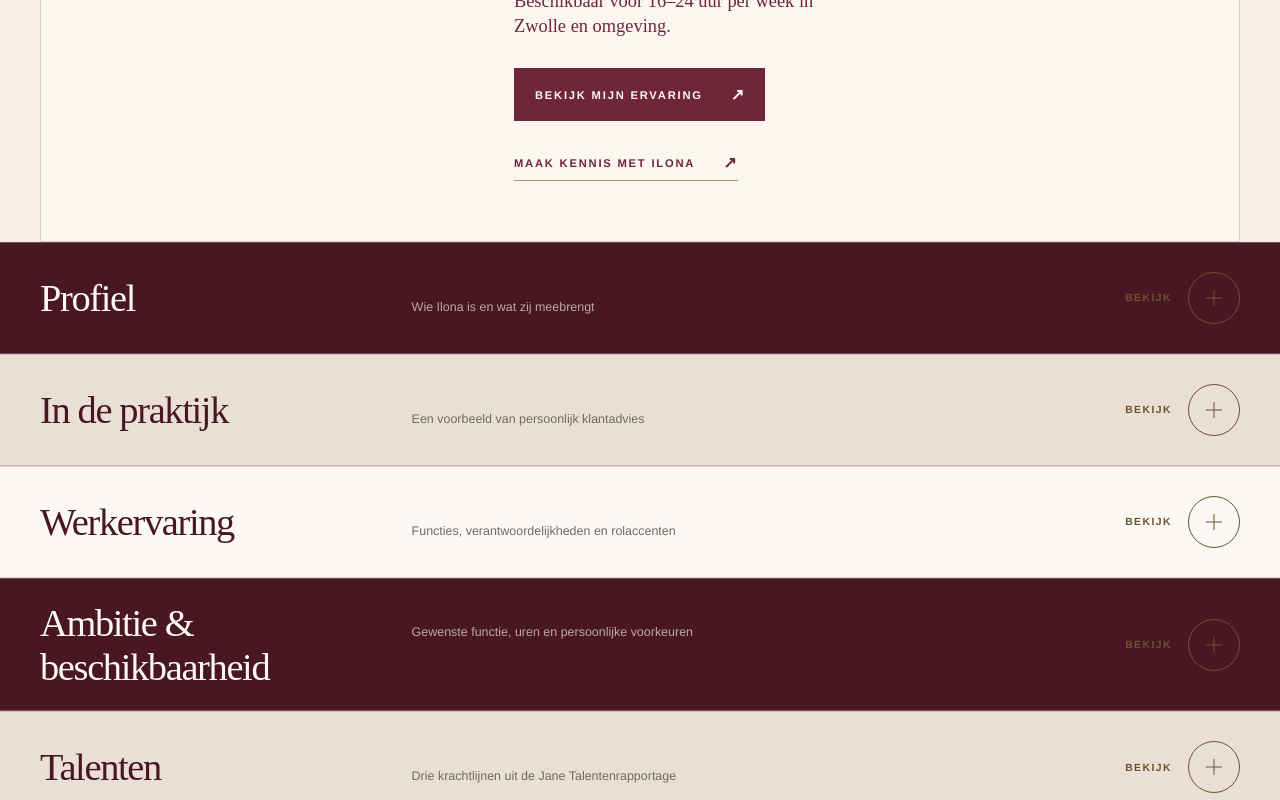
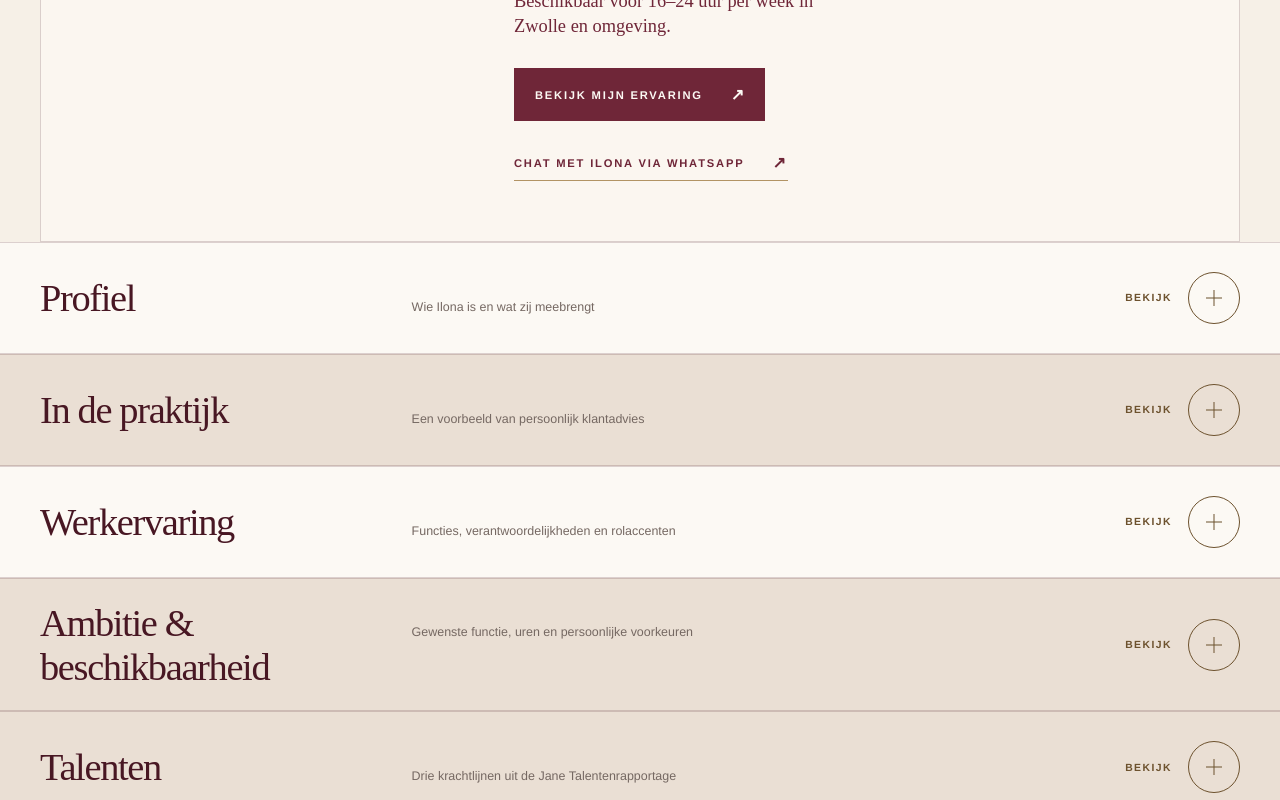
Before and after one commit to AFrederiks2025/ilonafrederiks, a Next.js app: page / in a window 1280 px wide. Shown: the part 1200-2000 px from the top of the page. Built offline with nearby package versions, Linux system fonts and the light colour scheme.

Commit message:
Use light section palette and WhatsApp CTA

```diff
--- a/app/globals.css
+++ b/app/globals.css
@@ -999,8 +999,8 @@ footer {
   gap: clamp(4rem, 9vw, 10rem);
   align-items: start;
   padding: clamp(7rem, 10vw, 11rem) max(2.5rem, calc((100% - 1440px) / 2));
-  background: var(--wine-dark);
-  color: var(--paper);
+  background: var(--paper);
+  color: var(--ink);
 }
 
 .profileStatement {
@@ -1023,7 +1023,7 @@ footer {
 .profileCopy > p:not(.profileLead):not(.profilePillarsLabel) {
   max-width: 40rem;
   margin: 0 0 1rem;
-  color: rgba(252, 249, 244, 0.7);
+  color: var(--muted);
   line-height: 1.8;
 }
 
@@ -1039,7 +1039,7 @@ footer {
 .profilePillars {
   margin: 1rem 0 0;
   padding: 0;
-  border-top: 1px solid var(--line-light);
+  border-top: 1px solid var(--line);
   list-style: none;
 }
 
@@ -1049,7 +1049,7 @@ footer {
   gap: 1.25rem;
   align-items: baseline;
   padding: 1.6rem 0;
-  border-bottom: 1px solid var(--line-light);
+  border-bottom: 1px solid var(--line);
 }
 
 .profilePillars span {
@@ -1066,7 +1066,7 @@ footer {
 
 .profilePillars p {
   margin: 0;
-  color: rgba(252, 249, 244, 0.62);
+  color: var(--muted);
   font-size: 0.88rem;
   line-height: 1.6;
 }
@@ -1124,13 +1124,13 @@ footer {
   gap: clamp(4rem, 9vw, 10rem);
   align-items: start;
   padding: clamp(7rem, 10vw, 11rem) max(2.5rem, calc((100% - 1440px) / 2));
-  background: var(--wine-dark);
-  color: var(--paper);
+  background: #eadfd4;
+  color: var(--ink);
 }
 
 .ambitionStory h2 {
   max-width: 9ch;
-  color: var(--paper);
+  color: var(--wine-dark);
 }
 
 .ambitionLead {
@@ -1145,7 +1145,7 @@ footer {
 .ambitionStory > p:not(.eyebrow):not(.ambitionLead) {
   max-width: 38rem;
   margin: 0;
-  color: rgba(252, 249, 244, 0.7);
+  color: #5d504a;
   line-height: 1.8;
 }
 
@@ -1153,7 +1153,7 @@ footer {
   max-width: 38rem;
   margin-top: 4rem;
   padding-top: 2rem;
-  border-top: 1px solid var(--line-light);
+  border-top: 1px solid var(--line);
 }
 
 .personalNote h3 {
@@ -1166,7 +1166,7 @@ footer {
 }
 
 .personalNote > p:last-child {
-  color: rgba(252, 249, 244, 0.66);
+  color: #5d504a;
 }
 
 .availabilityPanel {
--- a/app/page.tsx
+++ b/app/page.tsx
@@ -314,7 +314,7 @@ export default function Home() {
                   target="_blank"
                   rel="noreferrer"
                 >
-                  Maak kennis met Ilona <ArrowIcon />
+                  Chat met Ilona via WhatsApp <ArrowIcon />
                 </a>
               </div>
             </div>
@@ -339,11 +339,11 @@ export default function Home() {
           id="profieltekst"
           label="Profiel"
           description="Wie Ilona is en wat zij meebrengt"
-          tone="dark"
+          tone="light"
         >
         <section className="profileSection" aria-labelledby="profile-title">
           <div className="profileStatement" data-reveal>
-            <p className="eyebrow eyebrowLight">Profiel</p>
+            <p className="eyebrow">Profiel</p>
             <h2 id="profile-title">Persoonlijke aandacht met gevoel voor stijl</h2>
           </div>
           <div className="profileCopy" data-reveal data-reveal-delay="1">
@@ -452,11 +452,11 @@ export default function Home() {
           id="beschikbaarheid"
           label="Ambitie & beschikbaarheid"
           description="Gewenste functie, uren en persoonlijke voorkeuren"
-          tone="dark"
+          tone="soft"
         >
         <section className="ambitionSection" aria-labelledby="ambition-title">
           <div className="ambitionStory" data-reveal>
-            <p className="eyebrow eyebrowLight">Ambitie</p>
+            <p className="eyebrow">Ambitie</p>
             <h2 id="ambition-title">Groeien binnen de winkel</h2>
             <p className="ambitionLead">
               Ilona zoekt een vaste functie als verkoopmedewerker in een kledingwinkel. Op termijn
@@ -469,7 +469,7 @@ export default function Home() {
               wil zij verder ontwikkelen in de winkel.
             </p>
             <div className="personalNote">
-              <p className="eyebrow eyebrowLight">Persoonlijk</p>
+              <p className="eyebrow">Persoonlijk</p>
               <h3>Mode, muziek en verbinding</h3>
               <p>
                 Mode en muziek lopen als een rode draad door Ilona’s leven. Ze is dagelijks bezig
@@ -658,7 +658,7 @@ export default function Home() {
                 target="_blank"
                 rel="noreferrer"
               >
-                Maak kennis met Ilona <ArrowIcon />
+                Chat met Ilona via WhatsApp <ArrowIcon />
               </a>
               <a className="contactCta contactCtaSecondary" href="/Ilona-Frederiks-CV.pdf" download>
                 Download cv als pdf <span aria-hidden="true">↓</span>
```
Also changed, not shown: 1 other file (tests, documents, lock files or other folders).
